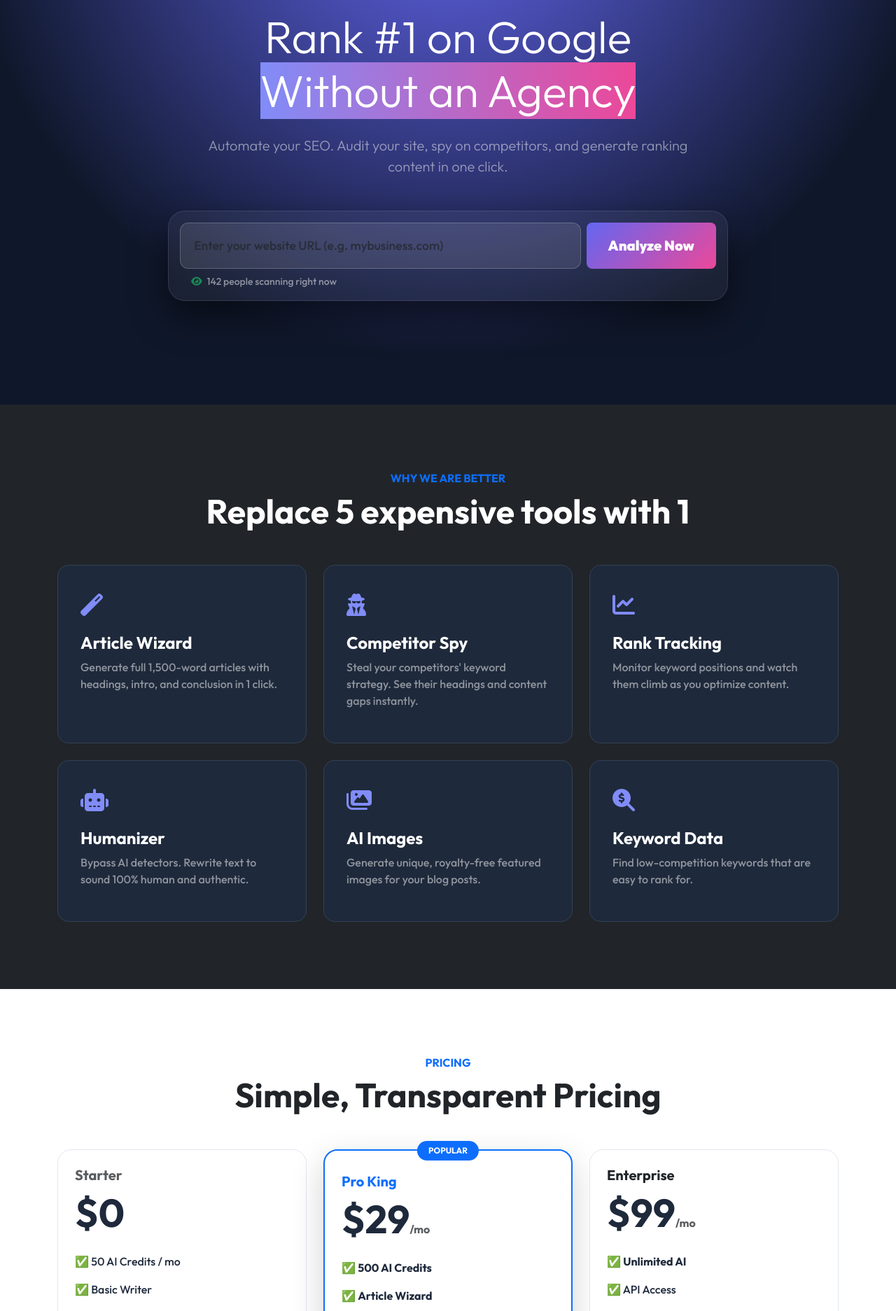
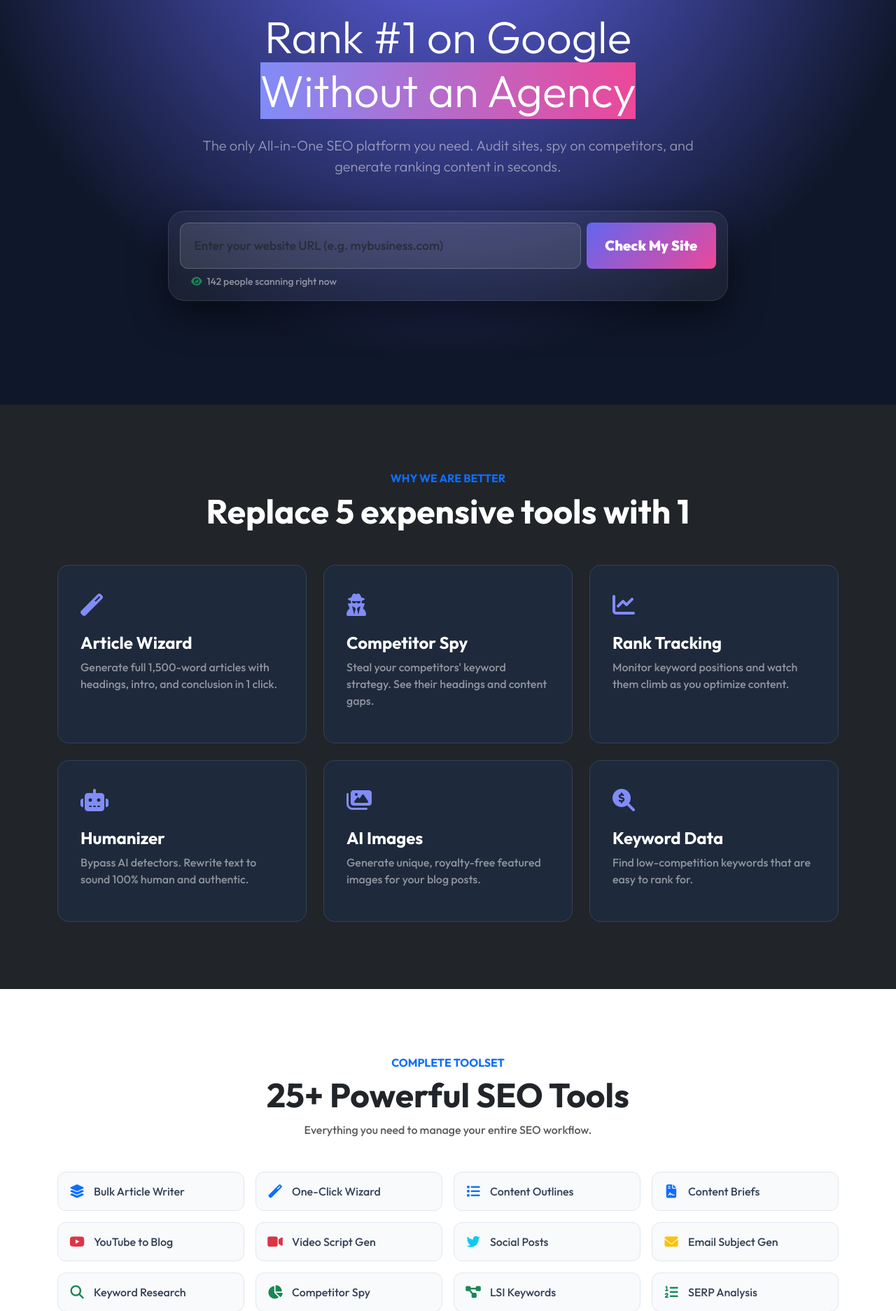
Before and after one commit to dilawar47866/MySEOTooler_V5, a Flask app: page / in a window 1280 px wide. Shown: the part 179-2052 px from the top of the page at 70% size. Run offline with Flask 3, Linux system fonts and the light colour scheme; some libraries are stand-ins or nearby versions.

Commit message:
Update landing.html

```diff
--- a/templates/landing.html
+++ b/templates/landing.html
@@ -3,7 +3,7 @@
 <head>
     <meta charset="UTF-8">
     <meta name="viewport" content="width=device-width, initial-scale=1.0">
-    <title>MySEO King - #1 Free AI SEO Tool & Content Generator</title>
+    <title>My SEO King Tool - #1 Free AI SEO Tool & Content Generator</title>
     <meta name="description" content="Boost your rankings with MySEO King. The all-in-one AI platform for keyword research, competitor analysis, and SEO-optimized content generation.">
 
     <!-- Styles -->
@@ -14,11 +14,13 @@
     <style>
         body { font-family: 'Outfit', sans-serif; background: #0f172a; color: white; overflow-x: hidden; }
 
+        /* HERO */
         .hero-section {
             background: radial-gradient(circle at 50% 0%, #6366f1 0%, #0f172a 70%);
             padding: 140px 0 100px;
         }
 
+        /* GLASS PANEL */
         .glass-panel {
             background: rgba(255, 255, 255, 0.05);
             backdrop-filter: blur(10px);
@@ -27,6 +29,7 @@
             box-shadow: 0 20px 50px rgba(0,0,0,0.5);
         }
 
+        /* INPUTS */
         .url-input {
             background: rgba(255, 255, 255, 0.1);
             border: 1px solid rgba(255, 255, 255, 0.2);
@@ -43,7 +46,7 @@
         }
         .btn-glow:hover { transform: translateY(-3px); box-shadow: 0 10px 30px rgba(99, 102, 241, 0.4); color: white; }
 
-        /* RESULT CARD */
+        /* AUDIT CARD */
         .audit-card {
             background: #ffffff;
             color: #1e293b;
@@ -66,12 +69,28 @@
         .score-warning { border-color: #f59e0b; color: #f59e0b; }
         .score-success { border-color: #22c55e; color: #22c55e; }
 
+        /* FEATURE BOXES */
         .feature-box {
-            background: #1e293b; padding: 2rem; border-radius: 16px; border: 1px solid #334155; transition: 0.3s; height: 100%;
+            background: #1e293b;
+            padding: 2rem;
+            border-radius: 16px;
+            border: 1px solid #334155;
+            transition: 0.3s;
+            height: 100%;
         }
         .feature-box:hover { border-color: #6366f1; transform: translateY(-5px); }
         .icon-wrap { font-size: 2rem; margin-bottom: 1rem; color: #818cf8; }
 
+        /* TOOL GRID ITEM */
+        .tool-item {
+            display: flex; align-items: center; padding: 15px;
+            background: #f8fafc; border-radius: 12px; border: 1px solid #e2e8f0;
+            color: #334155; transition: 0.2s;
+        }
+        .tool-item:hover { border-color: #6366f1; background: white; box-shadow: 0 5px 15px rgba(0,0,0,0.05); transform: translateY(-2px); }
+        .tool-item i { font-size: 1.2rem; margin-right: 12px; width: 24px; text-align: center; }
+
+        /* PRICING */
         .pricing-card { background: white; border-radius: 20px; transition: 0.3s; border: 1px solid #e2e8f0; color: #1e293b; }
         .pricing-card:hover { transform: translateY(-5px); border-color: #6366f1; }
 
@@ -81,6 +100,7 @@
 </head>
 <body>
 
+    <!-- NAV -->
     <nav class="navbar navbar-dark fixed-top py-4">
         <div class="container">
             <a class="navbar-brand fw-bold fs-4" href="#"><i class="fas fa-crown text-warning"></i> MySEO King</a>
@@ -91,6 +111,7 @@
         </div>
     </nav>
 
+    <!-- HERO -->
     <div class="hero-section text-center">
         <div class="container">
             <div class="mb-4">
@@ -103,7 +124,7 @@
                 <span class="text-transparent bg-clip-text bg-gradient-to-r" style="background-image: linear-gradient(90deg, #818cf8, #ec4899);">Without an Agency</span>
             </h1>
             <p class="lead text-white-50 mb-5 px-lg-5 mx-auto" style="max-width: 800px;">
-                Automate your SEO. Audit your site, spy on competitors, and generate ranking content in one click.
+                The only All-in-One SEO platform you need. Audit sites, spy on competitors, and generate ranking content in seconds.
             </p>
 
             <!-- SCANNER -->
@@ -113,7 +134,9 @@
                         <input type="text" id="scanUrl" class="form-control url-input" placeholder="Enter your website URL (e.g. mybusiness.com)">
                     </div>
                     <div class="col-md-3">
-                        <button class="btn btn-glow w-100 h-100 fs-5 rounded-3" id="scanBtn" onclick="runPublicAudit()">Analyze Now</button>
+                        <button class="btn btn-glow w-100 h-100 fs-5 rounded-3" id="scanBtn" onclick="runPublicAudit()">
+                            Check My Site
+                        </button>
                     </div>
                 </div>
                 <div class="text-start ps-3 mt-2 small text-white-50">
@@ -124,21 +147,18 @@
             <!-- LOADER -->
             <div id="loader" class="d-none my-5">
                 <div class="spinner-border text-light mb-3" style="width: 3rem; height: 3rem;"></div>
-                <h4 class="fw-light">Crawling site structure...</h4>
+                <h4 class="fw-light">Analyzing 200+ Ranking Factors...</h4>
             </div>
 
             <!-- AUDIT RESULT -->
             <div id="resultCard" class="audit-card shadow-lg d-none animate__animated animate__fadeInUp">
-
                 <div class="p-4 border-bottom">
                     <div class="d-flex justify-content-between align-items-center">
                         <div class="d-flex align-items-center">
-                            <!-- FIXED ID HERE -->
-                            <div id="finalScoreCircle" class="score-circle me-3">0</div>
+                            <div id="scoreCircle" class="score-circle me-3">0</div>
                             <div class="text-start">
                                 <h6 class="text-muted text-uppercase mb-0 small fw-bold">Health Score</h6>
-                                <!-- FIXED ID HERE -->
-                                <div id="finalUrlDisplay" class="text-primary fw-bold fs-5">example.com</div>
+                                <div id="urlDisplay" class="text-primary fw-bold fs-5">scanning...</div>
                             </div>
                         </div>
                         <div class="text-end">
@@ -146,27 +166,19 @@
                         </div>
                     </div>
                 </div>
-
                 <div class="p-4 position-relative bg-light" style="min-height: 300px;">
-                    <!-- ISSUES -->
                     <div id="issuesContainer"></div>
-
-                    <!-- FAKE BLUR -->
                     <div class="blur-trap mt-2">
                         <div class="d-flex justify-content-between mb-3 border-bottom pb-2">
-                            <span class="fw-bold text-dark">Slow Mobile Speed (LCP)</span>
-                            <span class="badge bg-warning text-dark">Warning</span>
+                            <span class="fw-bold text-dark">Slow Mobile Speed (LCP)</span><span class="badge bg-warning text-dark">Warning</span>
                         </div>
                         <div class="d-flex justify-content-between mb-3 border-bottom pb-2">
-                            <span class="fw-bold text-dark">Duplicate H1 Tags</span>
-                            <span class="badge bg-danger">Critical</span>
+                            <span class="fw-bold text-dark">Duplicate H1 Tags</span><span class="badge bg-danger">Critical</span>
                         </div>
                         <div class="d-flex justify-content-between">
-                            <span class="fw-bold text-dark">Image Alt Text Missing</span>
-                            <span class="badge bg-warning text-dark">Warning</span>
+                            <span class="fw-bold text-dark">Image Alt Text Missing</span><span class="badge bg-warning text-dark">Warning</span>
                         </div>
                     </div>
-
                     <div class="lock-overlay text-center">
                         <div class="bg-dark p-4 rounded-4 shadow-lg border border-white border-opacity-10">
                             <i class="fas fa-lock fa-3x text-warning mb-3"></i>
@@ -177,11 +189,10 @@
                     </div>
                 </div>
             </div>
-
         </div>
     </div>
 
-    <!-- FEATURES -->
+    <!-- TOP FEATURES -->
     <div class="py-5 bg-dark">
         <div class="container py-5">
             <div class="text-center mb-5">
@@ -190,7 +201,7 @@
             </div>
             <div class="row g-4">
                 <div class="col-md-4"><div class="feature-box"><div class="icon-wrap"><i class="fas fa-magic"></i></div><h4 class="text-white fw-bold">Article Wizard</h4><p class="text-white-50">Generate full 1,500-word articles with headings, intro, and conclusion in 1 click.</p></div></div>
-                <div class="col-md-4"><div class="feature-box"><div class="icon-wrap"><i class="fas fa-user-secret"></i></div><h4 class="text-white fw-bold">Competitor Spy</h4><p class="text-white-50">Steal your competitors' keyword strategy. See their headings and content gaps instantly.</p></div></div>
+                <div class="col-md-4"><div class="feature-box"><div class="icon-wrap"><i class="fas fa-user-secret"></i></div><h4 class="text-white fw-bold">Competitor Spy</h4><p class="text-white-50">Steal your competitors' keyword strategy. See their headings and content gaps.</p></div></div>
                 <div class="col-md-4"><div class="feature-box"><div class="icon-wrap"><i class="fas fa-chart-line"></i></div><h4 class="text-white fw-bold">Rank Tracking</h4><p class="text-white-50">Monitor keyword positions and watch them climb as you optimize content.</p></div></div>
                 <div class="col-md-4"><div class="feature-box"><div class="icon-wrap"><i class="fas fa-robot"></i></div><h4 class="text-white fw-bold">Humanizer</h4><p class="text-white-50">Bypass AI detectors. Rewrite text to sound 100% human and authentic.</p></div></div>
                 <div class="col-md-4"><div class="feature-box"><div class="icon-wrap"><i class="fas fa-images"></i></div><h4 class="text-white fw-bold">AI Images</h4><p class="text-white-50">Generate unique, royalty-free featured images for your blog posts.</p></div></div>
@@ -199,8 +210,99 @@
         </div>
     </div>
 
+    <!-- ALL TOOLS GRID (NEW SECTION) -->
+    <div class="py-5 bg-white">
+        <div class="container py-5">
+            <div class="text-center mb-5">
+                <h6 class="text-primary fw-bold text-uppercase">Complete Toolset</h6>
+                <h2 class="fw-bold display-5 text-dark">25+ Powerful SEO Tools</h2>
+                <p class="text-muted">Everything you need to manage your entire SEO workflow.</p>
+            </div>
+
+            <div class="row g-3">
+                <!-- Content Tools -->
+                <div class="col-lg-3 col-md-4 col-6">
+                    <div class="tool-item"><i class="fas fa-layer-group text-primary"></i> <span>Bulk Article Writer</span></div>
+                </div>
+                <div class="col-lg-3 col-md-4 col-6">
+                    <div class="tool-item"><i class="fas fa-magic text-primary"></i> <span>One-Click Wizard</span></div>
+                </div>
+                <div class="col-lg-3 col-md-4 col-6">
+                    <div class="tool-item"><i class="fas fa-list text-primary"></i> <span>Content Outlines</span></div>
+                </div>
+                <div class="col-lg-3 col-md-4 col-6">
+                    <div class="tool-item"><i class="fas fa-file-contract text-primary"></i> <span>Content Briefs</span></div>
+                </div>
+                <div class="col-lg-3 col-md-4 col-6">
+                    <div class="tool-item"><i class="fab fa-youtube text-danger"></i> <span>YouTube to Blog</span></div>
+                </div>
+                <div class="col-lg-3 col-md-4 col-6">
+                    <div class="tool-item"><i class="fas fa-video text-danger"></i> <span>Video Script Gen</span></div>
+                </div>
+                <div class="col-lg-3 col-md-4 col-6">
+                    <div class="tool-item"><i class="fab fa-twitter text-info"></i> <span>Social Posts</span></div>
+                </div>
+                <div class="col-lg-3 col-md-4 col-6">
+                    <div class="tool-item"><i class="fas fa-envelope text-warning"></i> <span>Email Subject Gen</span></div>
+                </div>
+
+                <!-- Research & Analysis -->
+                <div class="col-lg-3 col-md-4 col-6">
+                    <div class="tool-item"><i class="fas fa-search text-success"></i> <span>Keyword Research</span></div>
+                </div>
+                <div class="col-lg-3 col-md-4 col-6">
+                    <div class="tool-item"><i class="fas fa-chart-pie text-success"></i> <span>Competitor Spy</span></div>
+                </div>
+                <div class="col-lg-3 col-md-4 col-6">
+                    <div class="tool-item"><i class="fas fa-project-diagram text-success"></i> <span>LSI Keywords</span></div>
+                </div>
+                <div class="col-lg-3 col-md-4 col-6">
+                    <div class="tool-item"><i class="fas fa-list-ol text-success"></i> <span>SERP Analysis</span></div>
+                </div>
+                <div class="col-lg-3 col-md-4 col-6">
+                    <div class="tool-item"><i class="fas fa-stethoscope text-info"></i> <span>Site Health Audit</span></div>
+                </div>
+                <div class="col-lg-3 col-md-4 col-6">
+                    <div class="tool-item"><i class="fas fa-user-secret text-info"></i> <span>Plagiarism Checker</span></div>
+                </div>
+                <div class="col-lg-3 col-md-4 col-6">
+                    <div class="tool-item"><i class="fas fa-user-check text-info"></i> <span>AI Humanizer</span></div>
+                </div>
+                <div class="col-lg-3 col-md-4 col-6">
+                    <div class="tool-item"><i class="fas fa-book-reader text-info"></i> <span>Readability Check</span></div>
+                </div>
+
+                <!-- Technical & Images -->
+                <div class="col-lg-3 col-md-4 col-6">
+                    <div class="tool-item"><i class="fas fa-sitemap text-dark"></i> <span>Sitemap Gen</span></div>
+                </div>
+                <div class="col-lg-3 col-md-4 col-6">
+                    <div class="tool-item"><i class="fas fa-robot text-dark"></i> <span>Robots.txt Gen</span></div>
+                </div>
+                <div class="col-lg-3 col-md-4 col-6">
+                    <div class="tool-item"><i class="fas fa-code text-dark"></i> <span>Schema Markup</span></div>
+                </div>
+                <div class="col-lg-3 col-md-4 col-6">
+                    <div class="tool-item"><i class="fas fa-tags text-dark"></i> <span>Meta Tags Gen</span></div>
+                </div>
+                <div class="col-lg-3 col-md-4 col-6">
+                    <div class="tool-item"><i class="fas fa-paint-brush text-purple"></i> <span>AI Image Gen</span></div>
+                </div>
+                <div class="col-lg-3 col-md-4 col-6">
+                    <div class="tool-item"><i class="fas fa-closed-captioning text-purple"></i> <span>Alt Text Gen</span></div>
+                </div>
+                <div class="col-lg-3 col-md-4 col-6">
+                    <div class="tool-item"><i class="fas fa-images text-purple"></i> <span>Image SEO</span></div>
+                </div>
+                <div class="col-lg-3 col-md-4 col-6">
+                    <div class="tool-item"><i class="fas fa-map-marker-alt text-success"></i> <span>Google Business</span></div>
+                </div>
+            </div>
+        </div>
+    </div>
+
     <!-- PRICING -->
-    <div class="py-5 bg-white text-dark">
+    <div class="py-5 bg-light text-dark">
         <div class="container py-5">
             <div class="text-center mb-5">
                 <h6 class="text-primary fw-bold text-uppercase">Pricing</h6>
@@ -228,7 +330,7 @@
                         <h2 class="display-4 fw-bold mb-4">$29<span class="fs-6 text-muted">/mo</span></h2>
                         <ul class="list-unstyled mb-4">
                             <li class="mb-3">✅ <strong>500 AI Credits</strong></li>
-                            <li class="mb-3">✅ <strong>Article Wizard</strong></li>
+                            <li class="mb-3">✅ <strong>Article Wizard & Bulk Writer</strong></li>
                             <li class="mb-3">✅ Competitor Spy</li>
                             <li class="mb-3">✅ Humanizer & Images</li>
                         </ul>
@@ -254,7 +356,7 @@
     </div>
 
     <footer class="py-4 bg-dark text-center text-white-50 border-top border-white border-opacity-10">
-        <div class="container"><p class="mb-0">&copy; 2023 MySEO King. <a href="mailto:support@myseokingtool.com" class="text-white">support@myseokingtool.com</a></p></div>
+        <div class="container"><p class="mb-0">&copy; 2024 MySEO King. <a href="mailto:support@myseokingtool.com" class="text-white">support@myseokingtool.com</a></p></div>
     </footer>
 
     <script>
@@ -283,7 +385,6 @@
                     const data = await res.json();
                     renderResult(data.score, data.issues, displayUrl);
                 } catch(e) {
-                    // FALLBACK WITH REAL-LOOKING DATA
                     renderResult(45, ['Server Response Timeout', 'Mobile Optimization Issues'], displayUrl);
                 }
             }, 2000);
@@ -294,11 +395,11 @@
             document.getElementById('resultCard').classList.remove('d-none');
             document.getElementById('scanBtn').disabled = false;
 
-            // UPDATING THE CORRECT IDs NOW
-            document.getElementById('finalScoreCircle').innerText = score;
-            document.getElementById('finalUrlDisplay').innerText = url;
+            document.getElementById('scoreDisplay').innerText = score;
+            document.getElementById('urlDisplay').innerText = url;
 
-            const circle = document.getElementById('finalScoreCircle');
+            const circle = document.getElementById('scoreCircle');
+            circle.innerText = score;
             circle.className = `score-circle me-3 ${score > 80 ? 'score-success' : score > 50 ? 'score-warning' : 'score-danger'}`;
 
             const container = document.getElementById('issuesContainer');
```
